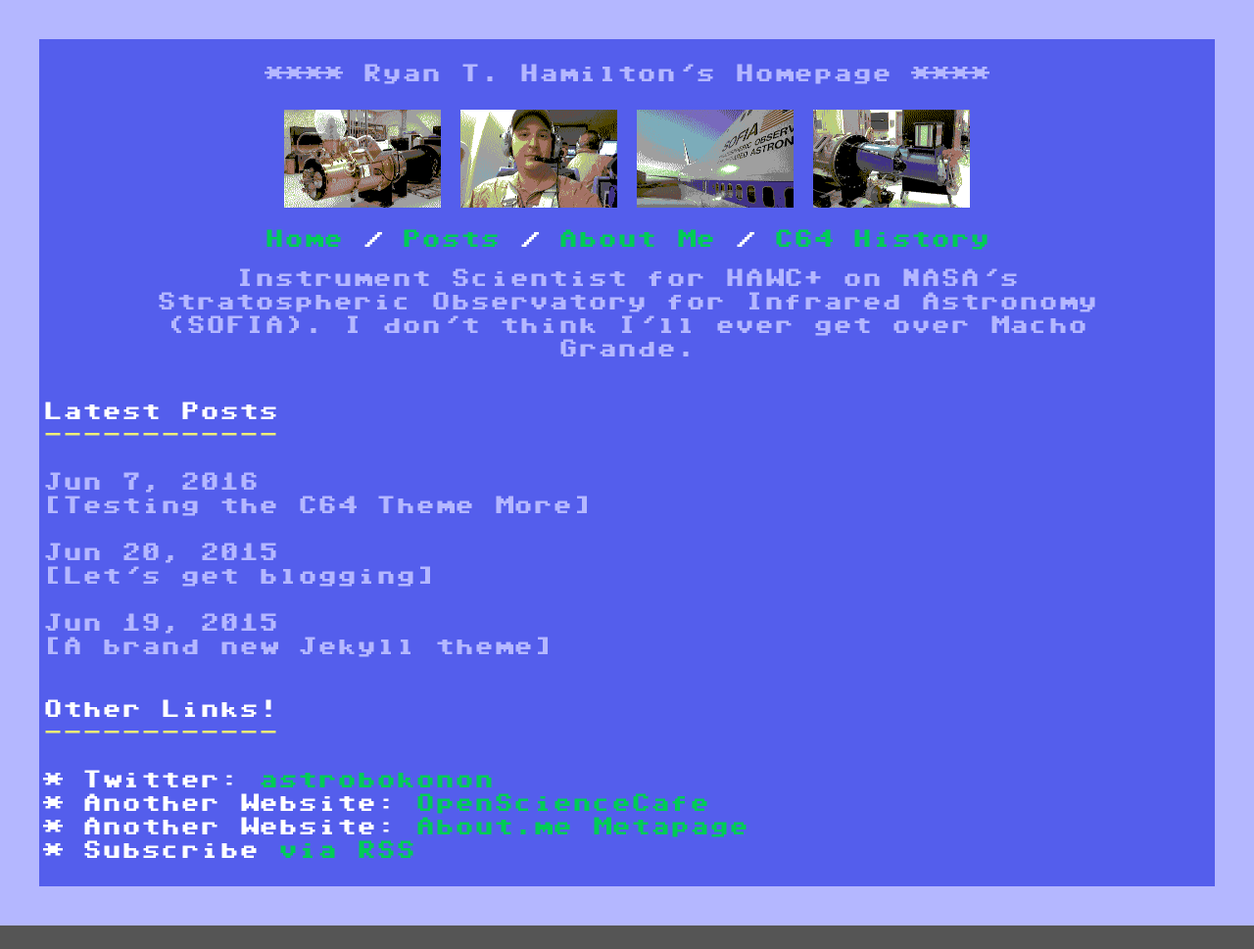
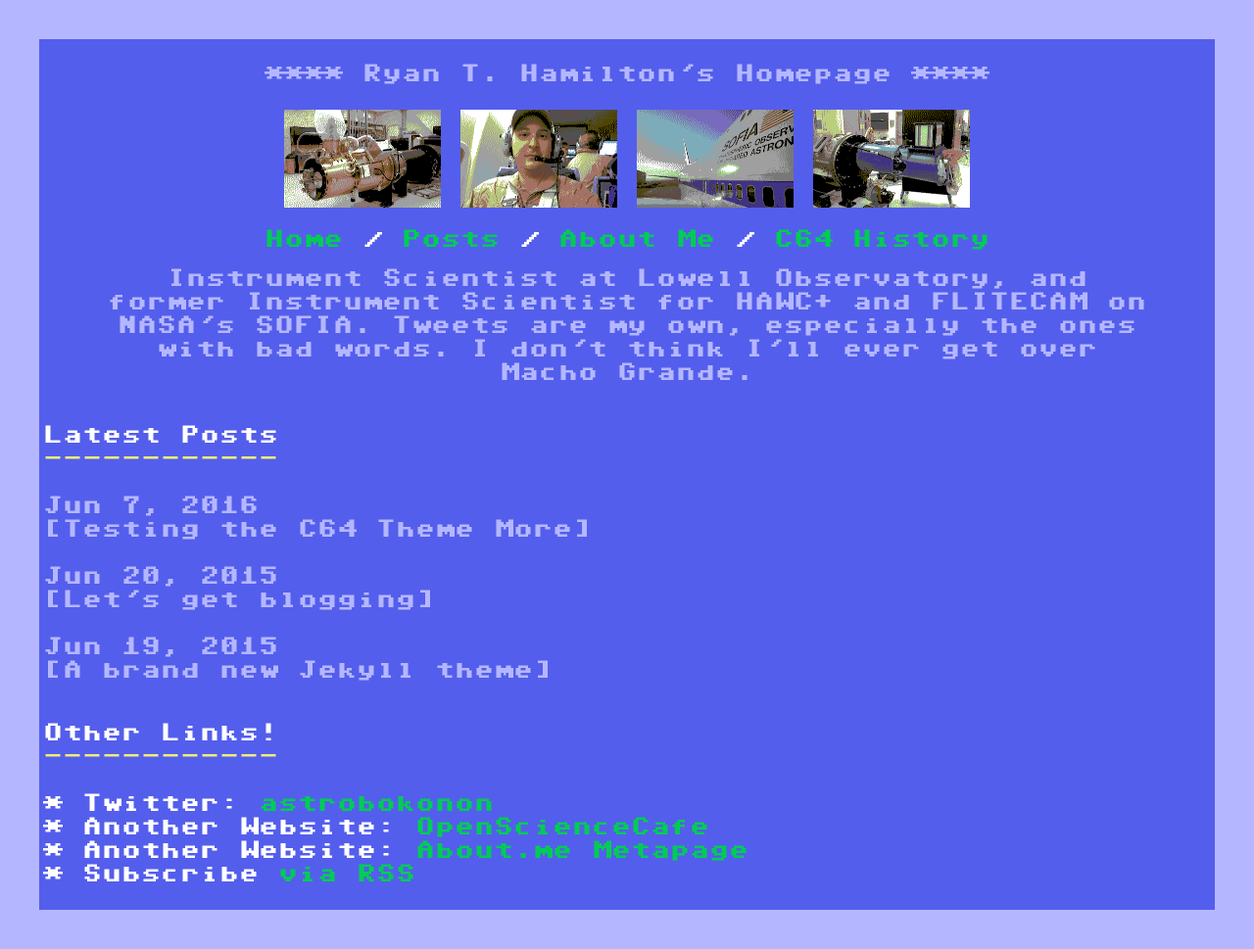
Before and after one commit to astrobokonon/astrobokonon.github.io, a Jekyll site: the page built from index.html, in a window 1280 px wide. Shown: the whole page at 98% size. Built offline with Jekyll 4.4.1, drawn with Linux system fonts in a browser that asks for light colours; before the commit the page ends 945 px from its top, so only the background shows below that.

Commit message:
Update tagline for new job

```diff
--- a/_config.yml
+++ b/_config.yml
@@ -4,7 +4,7 @@
 weblinktxt_1: OpenScienceCafe
 weblinkurl_2: https://about.me/ryan.hamilton/
 weblinktxt_2: About.me Metapage
-description: "Instrument Scientist for HAWC+ on NASA's Stratospheric Observatory for Infrared Astronomy (SOFIA). I don't think I'll ever get over Macho Grande."
+description: "Instrument Scientist at Lowell Observatory, and former Instrument Scientist for HAWC+ and FLITECAM on NASA's SOFIA. Tweets are my own, especially the ones with bad words. I don't think I'll ever get over Macho Grande."
 baseurl: "" # the subpath of your site, e.g. /blog/
 url: "http://astrobokonon.github.io" # the base hostname & protocol for your site
 twitter_username: astrobokonon
```
Also changed, not shown: 5 other files.
